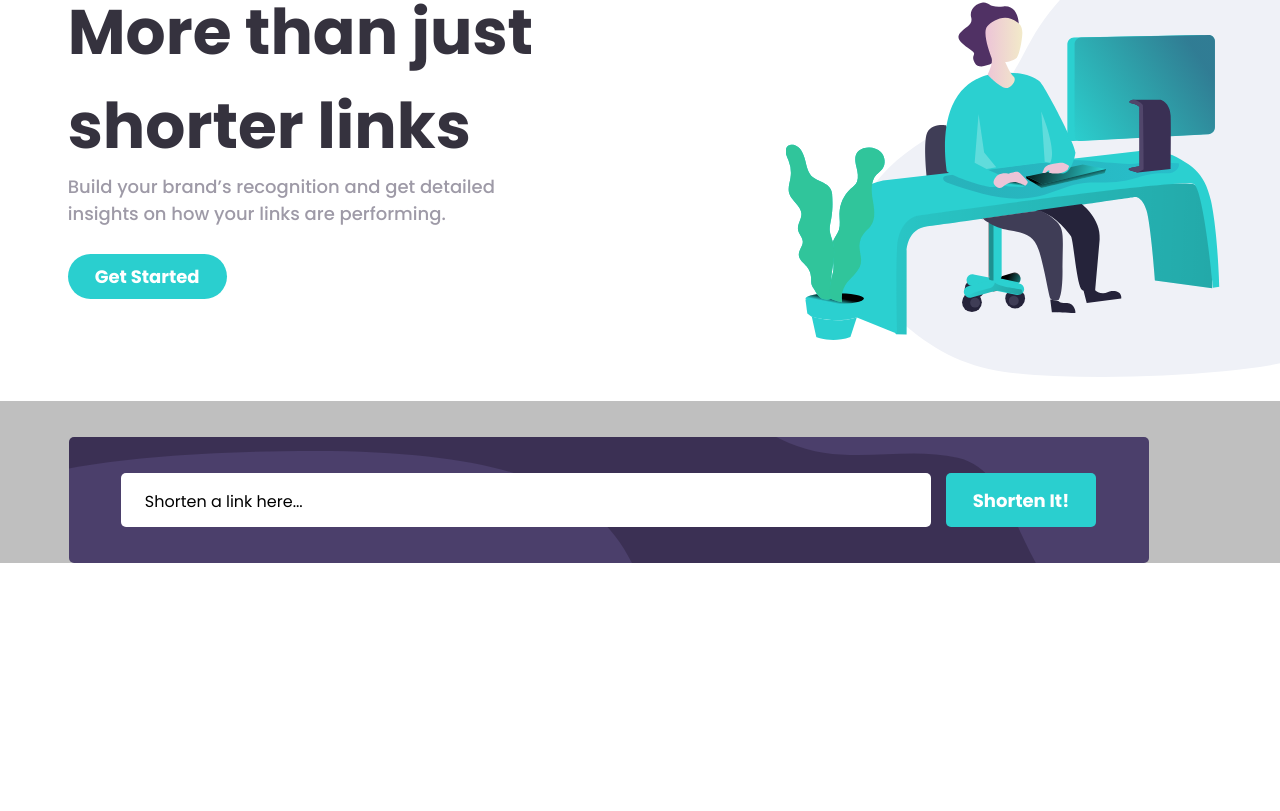
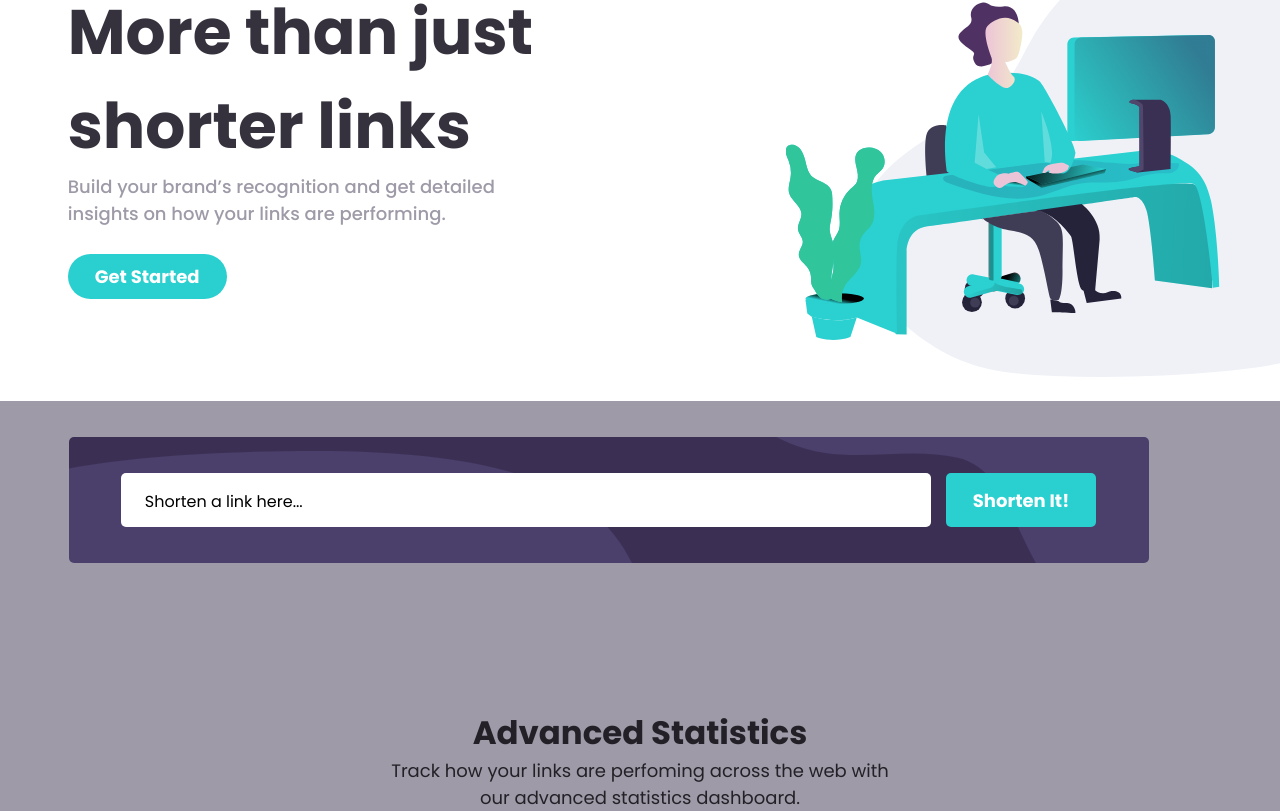
Before and after one commit to EuCaue/url-shortening-api, a React (Vite) app: page / in a window 1280 px wide. Shown: the part 176-987 px from the top of the page. Before the commit the page ends 822 px from the top, so only its background shows below. Built offline with nearby package versions, Linux system fonts and the light colour scheme.

Commit message:
ShortForm() finished

```diff
--- a/src/components/MiddlePage/styled.ts
+++ b/src/components/MiddlePage/styled.ts
@@ -51,7 +51,6 @@ export const Link = styled.a`
   :hover {
     cursor: pointer;
     color: ${colors.veryDarkViolet};
-    transition: all 400ms ease;
     -webkit-filter: brightness(0.9) saturate(0.8) contrast(0.9);
     -moz-filter: brightness(0.9) saturate(0.8) contrast(0.9);
     -o-filter: brightness(0.9) saturate(0.8) contrast(0.9);
--- a/src/components/ShortForm/index.tsx
+++ b/src/components/ShortForm/index.tsx
@@ -21,6 +21,8 @@ import {
   CopyButton,
   OriginalLink,
   Small,
+  H1,
+  P,
 } from './styled';
 
 export default function ShortForm() {
@@ -127,12 +129,6 @@ export default function ShortForm() {
     }
   }, [apiCode, copyLink]);
 
-  // useEffect(() => {
-  //   if (copyLink) {
-  //     setCopied(false);
-  //   }
-  // }, [copied]);
-  //
   return (
     <>
       <Container>
@@ -158,8 +154,12 @@ export default function ShortForm() {
           </Span>
         </Form>
 
-        {/* {copied === true ? responseApiMap() : responseApi} */}
         {copied === true ? responseApiMap() : responseApi}
+        <H1>Advanced Statistics</H1>
+        <P>
+          Track how your links are perfoming across the web with our advanced
+          statistics dashboard.
+        </P>
       </Container>
     </>
   );
--- a/src/components/ShortForm/styled.ts
+++ b/src/components/ShortForm/styled.ts
@@ -22,7 +22,6 @@ export const SubmitButton = styled.button<Props>`
   border-radius: 5px;
   height: 3em;
   padding: 1em 1.5em;
-  /* transform: translateX(1.5em); */
   margin-left: 15px;
   /* margin-top: ${(props) => (props.error === false ? 'inherit' : '1em')}; */
   color: ${colors.grayishViolet};
@@ -30,7 +29,6 @@ export const SubmitButton = styled.button<Props>`
   :hover {
     cursor: pointer;
     color: ${colors.veryDarkViolet};
-    transition: all 400ms ease;
     -webkit-filter: brightness(0.9) saturate(0.8) contrast(0.9);
     -moz-filter: brightness(0.9) saturate(0.8) contrast(0.9);
     -o-filter: brightness(0.9) saturate(0.8) contrast(0.9);
@@ -60,15 +58,13 @@ export const InputBox = styled.input<Props>`
   }
   ::-moz-placeholder {
     color: ${(props) =>
-      props.error === false ? `currentColor` : `${colors.red}`};
+      props.error === false ? 'currentColor' : `${colors.red}`};
     padding: 1.5em;
     font-size: 16px;
   }
 `;
 
 export const Small = styled.small<Props>`
-  /* display: ${(props) => (props.error === false ? 'none' : 'inline')}; */
-  /* position: absolute; */
   flex: 0;
   flex-basis: 100%;
   flex-shrink: 100%;
@@ -98,9 +94,7 @@ export const Form = styled.form`
   background-position: left -15px;
   display: flex;
   align-items: center;
-
   justify-content: center;
-
   border-radius: 5px;
   margin-top: 2em;
   margin-right: 3.5em;
@@ -113,7 +107,7 @@ export const Container = styled.div`
   align-items: center;
   justify-content: center;
   flex-direction: column;
-  background-color: ${colors.gray};
+  background-color: ${colors.grayishViolet};
   z-index: 0;
   height: 90%;
 `;
@@ -156,7 +150,24 @@ export const CopyButton = styled(SubmitButton)<CopyLink>`
   justify-content: center;
   align-items: center;
   margin-right: 1em;
+  padding: 1em 1.5em;
   height: 1rem;
   background-color: ${(props) =>
     props.copyLink === true ? colors.darkViolet : colors.cyan};
 `;
+
+export const H1 = styled.h1`
+  display: flex;
+  align-items: center;
+  justify-content: center;
+  margin-top: 4.5em;
+  text-align: center;
+  color: ${colors.veryDarkViolet};
+  font-size: 1.8em;
+`;
+
+export const P = styled.p`
+  text-align: center;
+  color: ${colors.veryDarkViolet};
+  width: 29em;
+`;
```
